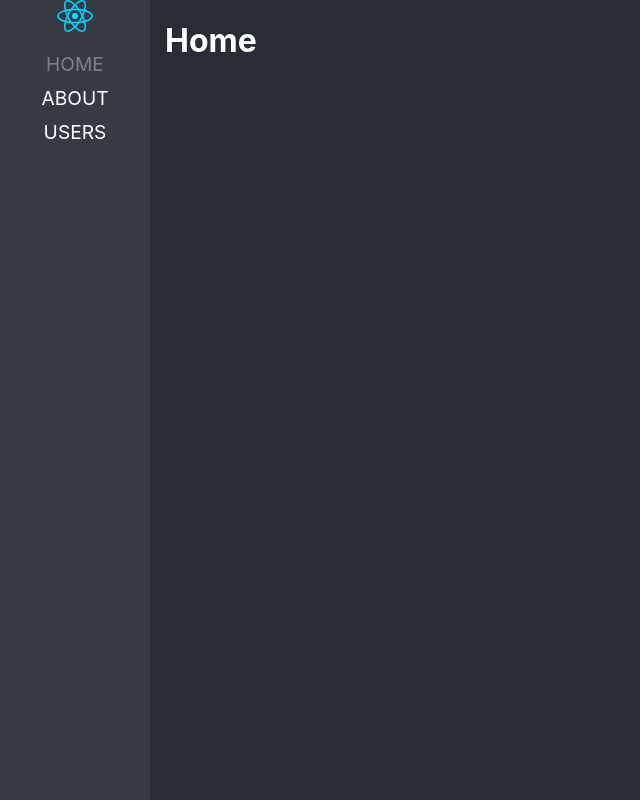
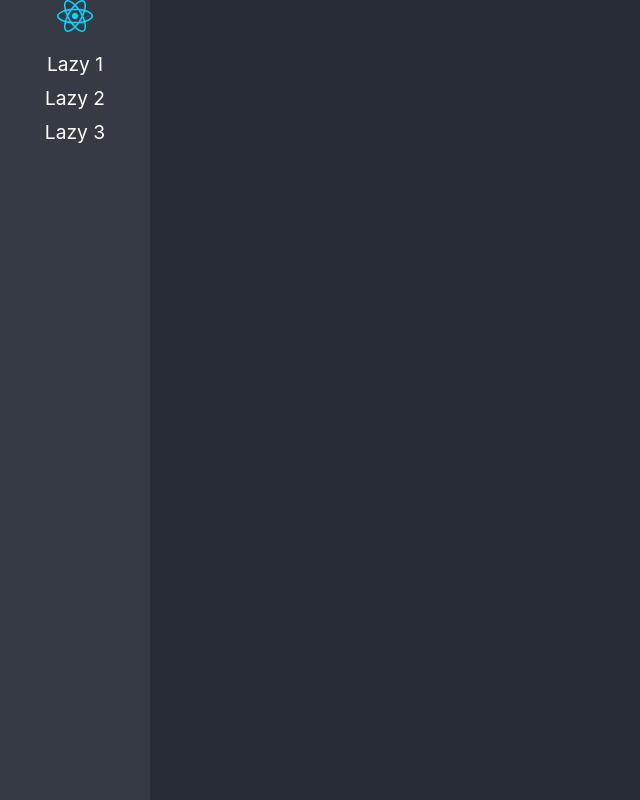
Before and after one commit to gilgonzalez/react-empty-router, a React (Vite) app: page / in a window 1280 px wide. Shown: the whole page, without its empty margins (0-640 px from the left). Built offline with nearby package versions, Linux system fonts and the light colour scheme.

Commit message:
componentes lazy agregados

```diff
--- /dev/null
+++ b/src/01-lazyload/pages/LazyPage1.tsx
@@ -0,0 +1,6 @@
+
+export const LazyPage1 = () => {
+  return (
+    <h1>LazyPage1</h1>
+  )
+}
--- /dev/null
+++ b/src/01-lazyload/pages/LazyPage2.tsx
@@ -0,0 +1,6 @@
+
+export const LazyPage2 = () => {
+  return (
+    <h2>LazyPage2</h2>
+  )
+}
--- /dev/null
+++ b/src/01-lazyload/pages/LazyPage3.tsx
@@ -0,0 +1,6 @@
+
+export const LazyPage3 = () => {
+  return (
+    <h3>LazyPage3</h3>
+  )
+}
--- /dev/null
+++ b/src/01-lazyload/pages/index.ts
@@ -0,0 +1,3 @@
+export { LazyPage1 } from "./LazyPage1";
+export { LazyPage2 } from "./LazyPage2";
+export { LazyPage3 } from "./LazyPage3";
--- a/src/routes/Navigation.tsx
+++ b/src/routes/Navigation.tsx
@@ -1,6 +1,9 @@
 import { BrowserRouter, NavLink, Navigate, Route, Routes } from "react-router-dom";
 
+
+import { LazyPage1, LazyPage2, LazyPage3 } from "../01-lazyload/pages/";
 import logo from "../react.svg";
+
 
 const Navigation = () => {
 	return (
@@ -11,20 +14,20 @@
 						<img src={logo} alt="Logo React" />
 						<ul>
 							<li>
-								<NavLink className={({ isActive }) => (isActive ? "nav-active" : "")} to="/"> HOME </NavLink>
+								<NavLink className={({ isActive }) => (isActive ? "nav-active" : "")} to="/lazy1"> Lazy 1 </NavLink>
 							</li>
 							<li>
-								<NavLink className={({ isActive }) => (isActive ? "nav-active" : "")} to="/about"> ABOUT </NavLink>
+								<NavLink className={({ isActive }) => (isActive ? "nav-active" : "")} to="/lazy2"> Lazy 2 </NavLink>
 							</li>
 							<li>
-								<NavLink className={({ isActive }) => (isActive ? "nav-active" : "")} to="/users"> USERS </NavLink>
+								<NavLink className={({ isActive }) => (isActive ? "nav-active" : "")} to="/lazy3"> Lazy 3</NavLink>
 							</li>
 						</ul>
 					</nav>
 				<Routes>
-					<Route path="/about" element={<h1>About</h1>} />
-					<Route path="/users" element={<h1>Users</h1>} />
-					<Route path="/" element={<h1>Home</h1>} />
+					<Route path="/lazy1" element={<LazyPage1/>} />
+					<Route path="/lazy2" element={<LazyPage2/>} />
+					<Route path="/lazy3" element={<LazyPage3/>} />
 					<Route path="/*" element={<Navigate to="/" replace />} />
 				</Routes>
 				</div>
```
